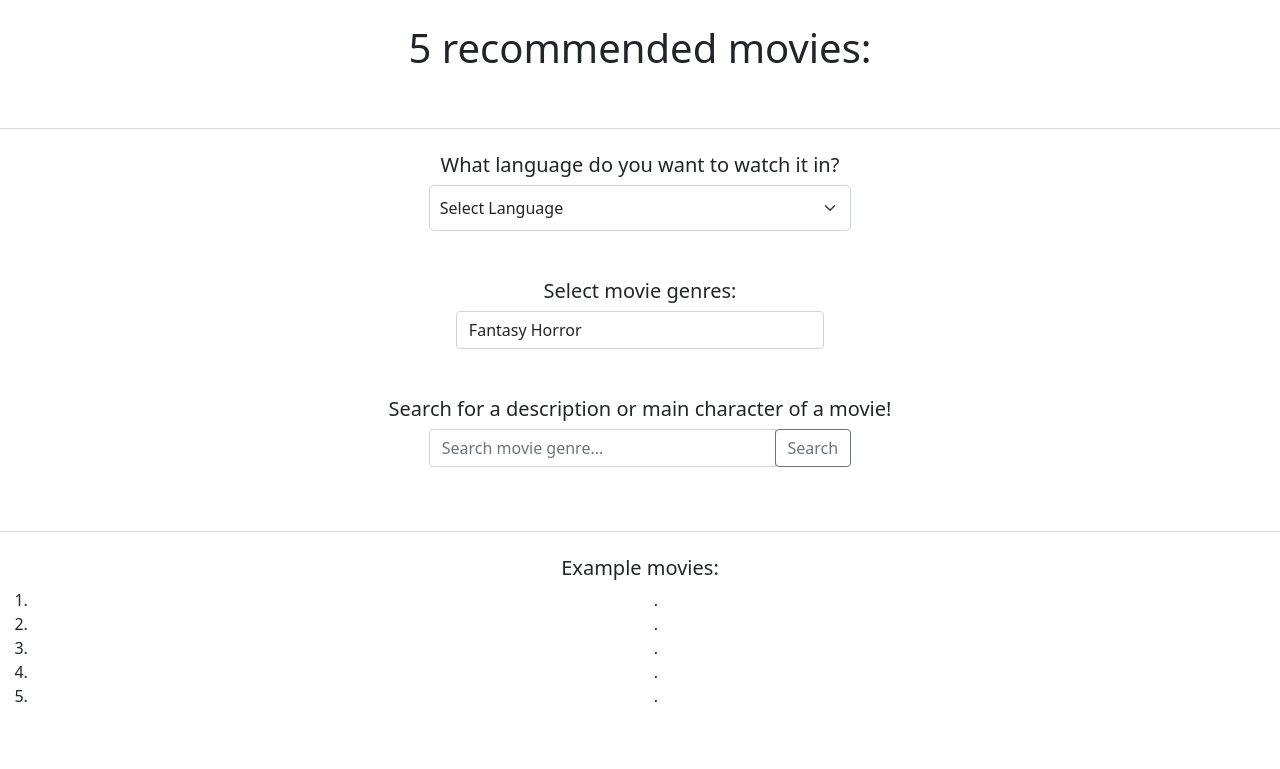
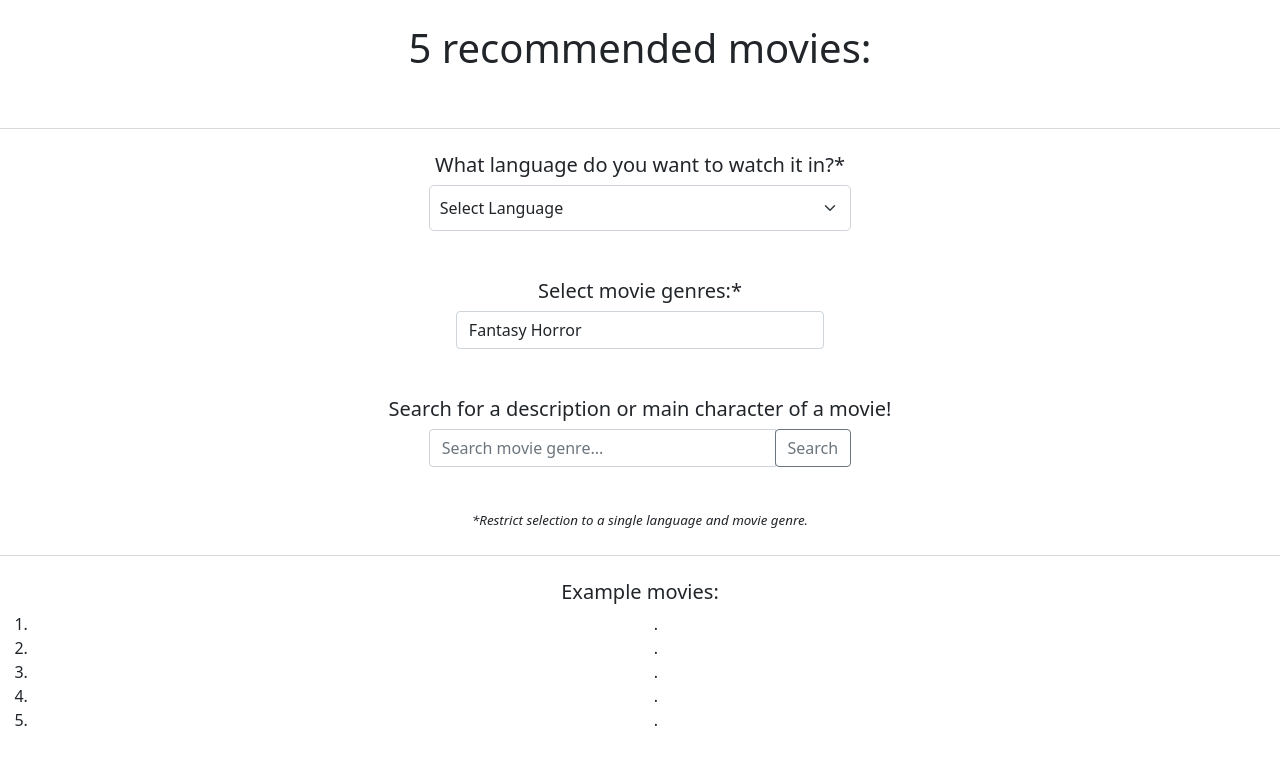
Before and after one commit to JakubD02/MovieRecommendAPI, a Python web app: template MovieRecommend/MovieRecommend/templates/home.html in a window 1280 px wide. Shown: the part 56-825 px from the top of the page. Run offline with Jinja, Linux system fonts and the light colour scheme; the template is opened without the code that fills it, so the values that code supplies are empty.

Commit message:
Add restrict information

```diff
--- a/MovieRecommend/MovieRecommend/templates/home.html
+++ b/MovieRecommend/MovieRecommend/templates/home.html
@@ -4,7 +4,7 @@
 	<h1>5 recommended movies:</h1><br/>
 		<div class="dropdown-divider mt-4 mb-4"></div>
 
-		<h5>What language do you want to watch it in?
+		<h5>What language do you want to watch it in?*
 </h5>
   	<select class="form-select" aria-label="Default select example" style="width: 33%; padding: 10px; font-size: 16px; border-radius: 5px;">
     	<option selected disabled>Select Language</option>
@@ -12,7 +12,7 @@
     	<option value="2">EN - English</option>
   	</select>
 	<div class="container mt-5">
-	  <h5><label for="genre-select">Select movie genres:</label></h5>
+	  <h5><label for="genre-select">Select movie genres:*</label></h5>
 	  <select id="genre-select" class="form-control" style="width: 33%;">
 		<option value="Fantasy Horror">Fantasy Horror</option>
 		<option value="Action">Action</option>
@@ -38,6 +38,7 @@
 	  </div>
 	</div>
 		<br/>
+		<em style="font-size: smaller;">*Restrict selection to a single language and movie genre.</em>
 		  <div class="dropdown-divider mt-4 mb-4"></div>
 		<h5>Example movies:</h5>
 		<ol>
```
